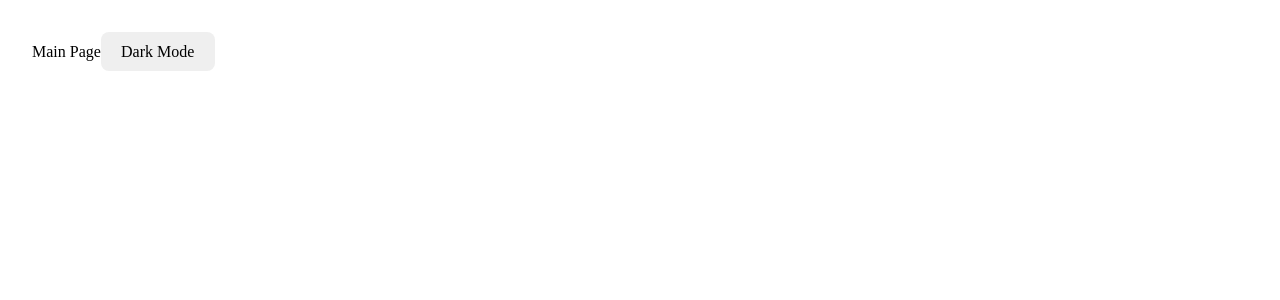
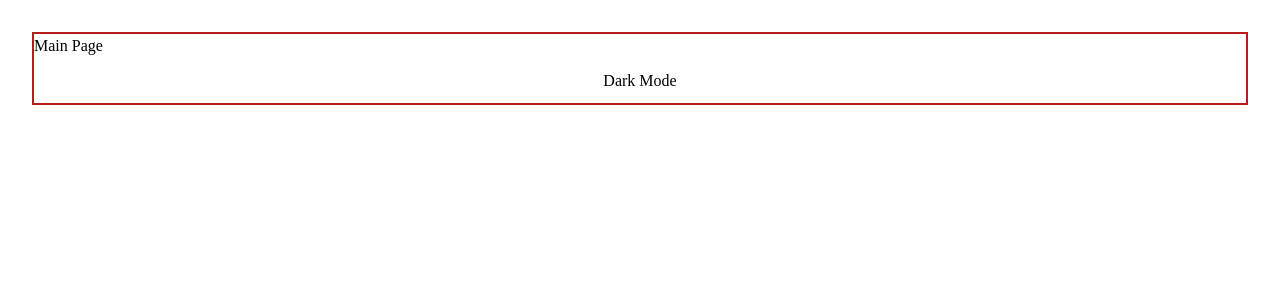
Before and after one commit to negeek7/where-in-the-world, a React (Vite) app: page / in a window 1280 px wide. Shown: the top 300 px of the page. Built offline with nearby package versions, Linux system fonts and the light colour scheme; a web font is replaced by a local one.

Commit message:
tailwind changes

```diff
--- a/package.json
+++ b/package.json
@@ -23,6 +23,9 @@
     "eslint-plugin-react-hooks": "^4.6.0",
     "eslint-plugin-react-refresh": "^0.4.6",
     "typescript": "^5.2.2",
-    "vite": "^5.2.0"
+    "vite": "^5.2.0",
+    "autoprefixer": "^10.4.7",
+    "postcss": "^8.4.14",
+    "tailwindcss": "^3.1.5"
   }
 }
--- /dev/null
+++ b/postcss.config.js
@@ -0,0 +1,6 @@
+export default {
+    plugins: {
+      tailwindcss: {},
+      autoprefixer: {},
+    },
+  }
--- a/src/index.css
+++ b/src/index.css
@@ -1,6 +1,8 @@
 @import url('https://fonts.google.com/specimen/Nunito+Sans');
 
-
+@tailwind base;
+@tailwind components;
+@tailwind utilities;
 
 :root {
   font-family: Nunito Sans;
--- /dev/null
+++ b/tailwind.config.js
@@ -0,0 +1,10 @@
+/** @type {import('tailwindcss').Config} */
+export default {
+    content: [
+      "./src/**/*.{js,jsx,ts,tsx}",
+    ],
+    theme: {
+      extend: {},
+    },
+    plugins: [],
+}
```
Also changed, not shown: 1 other file (tests, documents, lock files or other folders).
